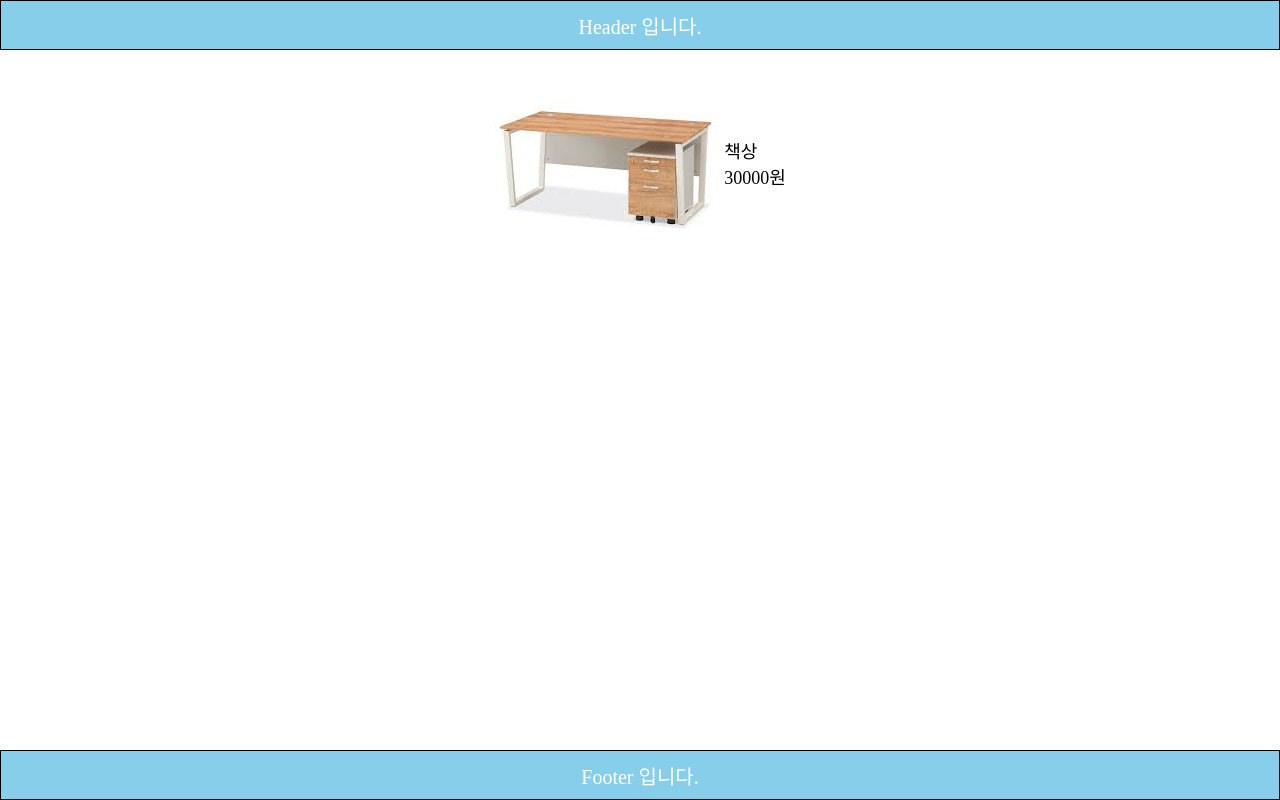
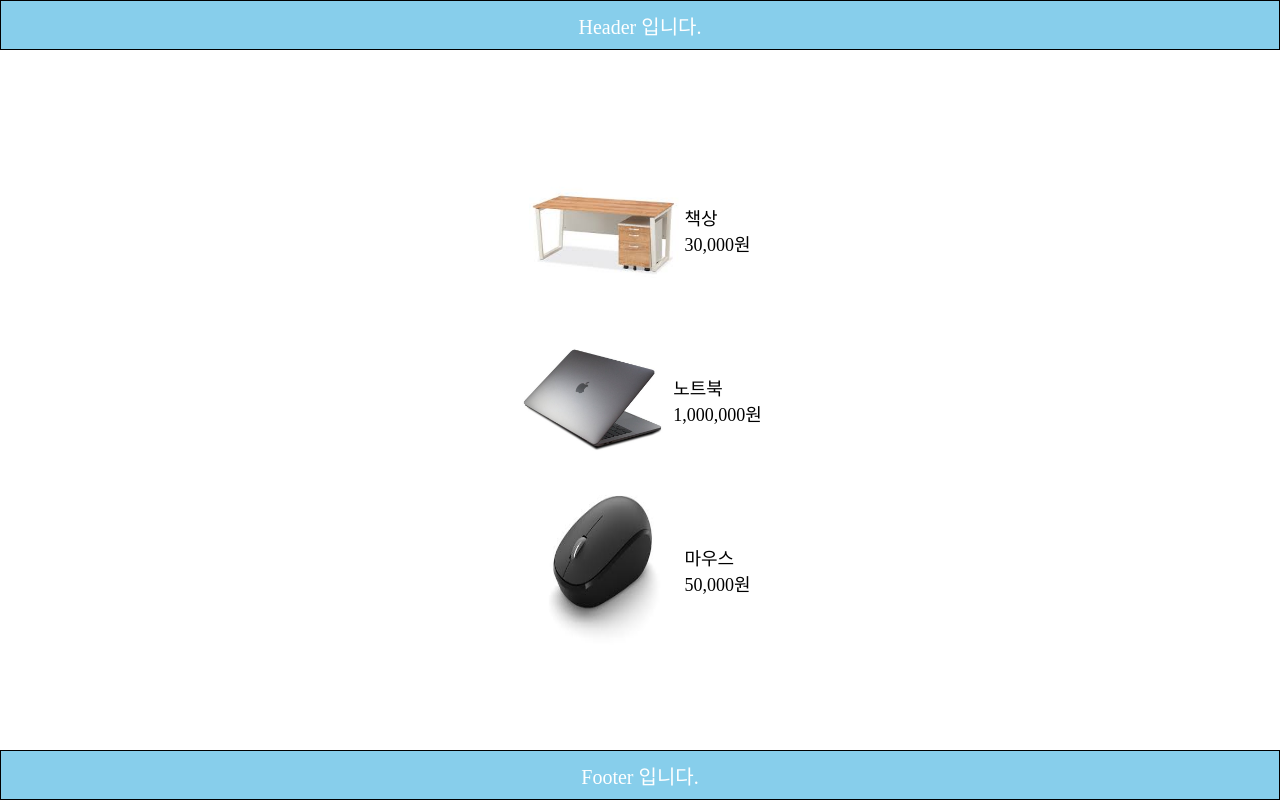
Before and after one commit to SpearJin/review_project, a React (Create React App) app: page / in a window 1280 px wide. Built offline with nearby package versions, Linux system fonts and the light colour scheme.

Commit message:
ProductList: Component

```diff
--- a/src/App.js
+++ b/src/App.js
@@ -2,14 +2,14 @@ import Cart from "./components/Cart";
 import "./App.css";
 import Header from "./components/Header";
 import Footer from "./components/Footer";
-import ProductInfo from "./components/ProductInfo";
+import ProductList from "./components/ProductList";
 
 function App() {
   return (
     <div>
       <Header />
       {/* <Cart /> */}
-      <ProductInfo />
+      <ProductList />
       <Footer />
     </div>
   );
--- a/src/components/ProductInfo/index.js
+++ b/src/components/ProductInfo/index.js
@@ -1,10 +1,12 @@
 import styled from "styled-components";
-import deskImg from "../../images/desk.jpeg";
+import addComma from "../../util/addComma";
 
 const InfoComponent = styled.div`
   display: flex;
   justify-content: center;
   align-items: center;
+  padding: 10px 20px;
+  cursor: pointer;
   & > .info__description {
     display: flex;
     flex-direction: column;
@@ -13,13 +15,18 @@ const InfoComponent = styled.div`
   }
 `;
 
-function ProductInfo() {
+const Image = styled.img`
+  width: 150px;
+  height: 150px;
+`;
+
+function ProductInfo({ img, name, price }) {
   return (
     <InfoComponent>
-      <img src={deskImg} />
+      <Image src={img} />
       <div className="info__description">
-        <span>책상</span>
-        <span>30000원</span>
+        <span>{name}</span>
+        <span>{addComma(price)}원</span>
       </div>
     </InfoComponent>
   );
--- /dev/null
+++ b/src/components/ProductList/index.js
@@ -0,0 +1,61 @@
+import ProductInfo from "../ProductInfo";
+import deskImg from "../../images/desk.jpeg";
+import notebookImg from "../../images/notebook.jpeg";
+import mouseImg from "../../images/mouse.jpeg";
+import styled from "styled-components";
+
+const datas = [
+  {
+    _id: 1,
+    img: deskImg,
+    name: "책상",
+    detail: "상세정보",
+    price: 30000,
+  },
+  {
+    _id: 2,
+    img: notebookImg,
+    name: "노트북",
+    detail: "상세정보",
+    price: 1000000,
+  },
+  {
+    _id: 3,
+    img: mouseImg,
+    name: "마우스",
+    detail: "상세정보",
+    price: 50000,
+  },
+];
+
+const ListComponent = styled.div`
+  display: flex;
+  flex-direction: column;
+  align-items: center;
+  justify-content: center;
+  height: calc(100vh - 100px);
+`;
+
+function ProductList() {
+  return (
+    <ListComponent>
+      <ProductInfo
+        img={datas[0].img}
+        name={datas[0].name}
+        price={datas[0].price}
+      />
+      <ProductInfo
+        img={datas[1].img}
+        name={datas[1].name}
+        price={datas[1].price}
+      />
+      <ProductInfo
+        img={datas[2].img}
+        name={datas[2].name}
+        price={datas[2].price}
+      />
+    </ListComponent>
+  );
+}
+
+export default ProductList;
```
